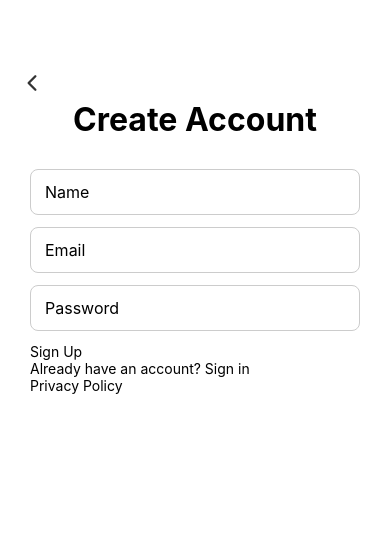
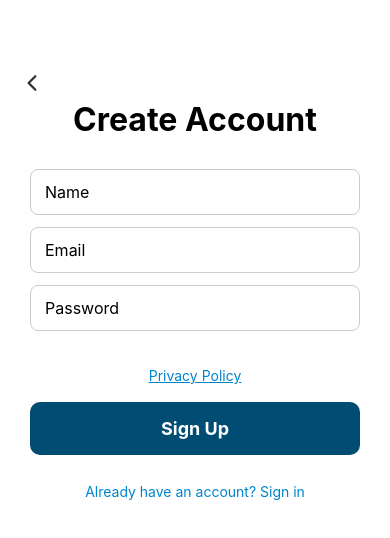
Before and after one commit to amysmunson/reciguard, a React Native app: screen /SignUp in a window 390 px wide. Shown: the top 538 px of the page. Built offline with nearby package versions, Linux system fonts and the light colour scheme; no server answers.

Commit message:
Integrating color tokens and shared button styles in auth

```diff
--- a/screens/Login.js
+++ b/screens/Login.js
@@ -2,6 +2,7 @@ import React, { useState } from 'react';
 import { View, Text, TextInput, TouchableOpacity, Alert, ActivityIndicator } from 'react-native';
 import Icon from 'react-native-vector-icons/Ionicons';
 import styles from '../styles/main_style';
+import { colors } from '../styles/theme';
 import { signIn } from '../lib/api/auth';
 
 const Login = ({ navigation }) => {
@@ -32,6 +33,7 @@ const Login = ({ navigation }) => {
 
       <Text style={styles.auth_title}>Sign In</Text>
 
+      <View style={{ width: '100%', paddingBottom: 16 }}>
         <TextInput
           style={styles.auth_input}
           placeholder="Email"
@@ -47,21 +49,22 @@ const Login = ({ navigation }) => {
           value={password}
           onChangeText={setPassword}
         />
+      </View>
 
       <TouchableOpacity
-        style={styles.auth_primaryButton}
+        style={[styles.button_base, styles.button_fullWidth, styles.button_authPrimary]}
         onPress={handleSignIn}
         disabled={loading}
       >
         {loading ? (
-          <ActivityIndicator color="#fff" />
+          <ActivityIndicator color={colors.textOnPrimary} />
         ) : (
-          <Text style={styles.auth_primaryButtonText}>Sign In</Text>
+          <Text style={[styles.buttonText_base, styles.buttonText_onAuthPrimary]}>Sign In</Text>
         )}
       </TouchableOpacity>
 
-      <TouchableOpacity onPress={() => navigation.navigate('SignUp')}>
-        <Text style={styles.auth_link}>Don&apos;t have an account? Sign up</Text>
+      <TouchableOpacity style={styles.button_link} onPress={() => navigation.replace('SignUp')}>
+        <Text style={styles.buttonText_authLink}>Don&apos;t have an account? Sign up</Text>
       </TouchableOpacity>
     </View>
   );
--- a/screens/PrivacyPolicy.js
+++ b/screens/PrivacyPolicy.js
@@ -2,9 +2,10 @@ import React from 'react';
 import { View, Text, ScrollView, TouchableOpacity } from 'react-native';
 import Icon from 'react-native-vector-icons/Ionicons';
 import styles from '../styles/main_style';
+import { colors } from '../styles/theme';
 
 const PrivacyPolicy = ({ navigation }) => (
-  <View style={{ flex: 1, backgroundColor: '#fff' }}>
+  <View style={{ flex: 1, backgroundColor: colors.background }}>
     <TouchableOpacity style={styles.auth_backButton} onPress={() => navigation.goBack()}>
       <Icon name="chevron-back" style={styles.auth_backIcon} />
     </TouchableOpacity>
--- a/screens/SignUp.js
+++ b/screens/SignUp.js
@@ -2,6 +2,7 @@ import React, { useState } from 'react';
 import { View, Text, TextInput, TouchableOpacity, Alert, ActivityIndicator } from 'react-native';
 import Icon from 'react-native-vector-icons/Ionicons';
 import styles from '../styles/main_style';
+import { colors } from '../styles/theme';
 import { signUp } from '../lib/api/auth';
 
 const SignUp = ({ navigation }) => {
@@ -37,6 +38,7 @@ const SignUp = ({ navigation }) => {
 
       <Text style={styles.auth_title}>Create Account</Text>
 
+    <View style={{ width: '100%', paddingBottom: 16 }}>
         <TextInput
           style={styles.auth_input}
           placeholder="Name"
@@ -58,25 +60,26 @@ const SignUp = ({ navigation }) => {
           value={password}
           onChangeText={setPassword}
         />
+      </View>
+
+      <TouchableOpacity style={styles.button_link} onPress={() => navigation.navigate('PrivacyPolicy')}>
+        <Text style={styles.buttonText_link}>Privacy Policy</Text>
+      </TouchableOpacity>
 
       <TouchableOpacity
-        style={styles.auth_primaryButton}
+        style={[styles.button_base, styles.button_fullWidth, styles.button_authPrimary]}
         onPress={handleSignUp}
         disabled={loading}
       >
         {loading ? (
-          <ActivityIndicator color="#fff" />
+          <ActivityIndicator color={colors.textOnPrimary} />
         ) : (
-          <Text style={styles.auth_primaryButtonText}>Sign Up</Text>
+          <Text style={[styles.buttonText_base, styles.buttonText_onAuthPrimary]}>Sign Up</Text>
         )}
       </TouchableOpacity>
 
-      <TouchableOpacity onPress={() => navigation.navigate('Login')}>
-        <Text style={styles.auth_link}>Already have an account? Sign in</Text>
-      </TouchableOpacity>
-
-      <TouchableOpacity onPress={() => navigation.navigate('PrivacyPolicy')}>
-        <Text style={styles.auth_link}>Privacy Policy</Text>
+      <TouchableOpacity style={styles.button_link} onPress={() => navigation.replace('Login')}>
+        <Text style={styles.buttonText_authLink}>Already have an account? Sign in</Text>
       </TouchableOpacity>
     </View>
   );
```
Lines whose indentation alone changed are shown as unchanged.
